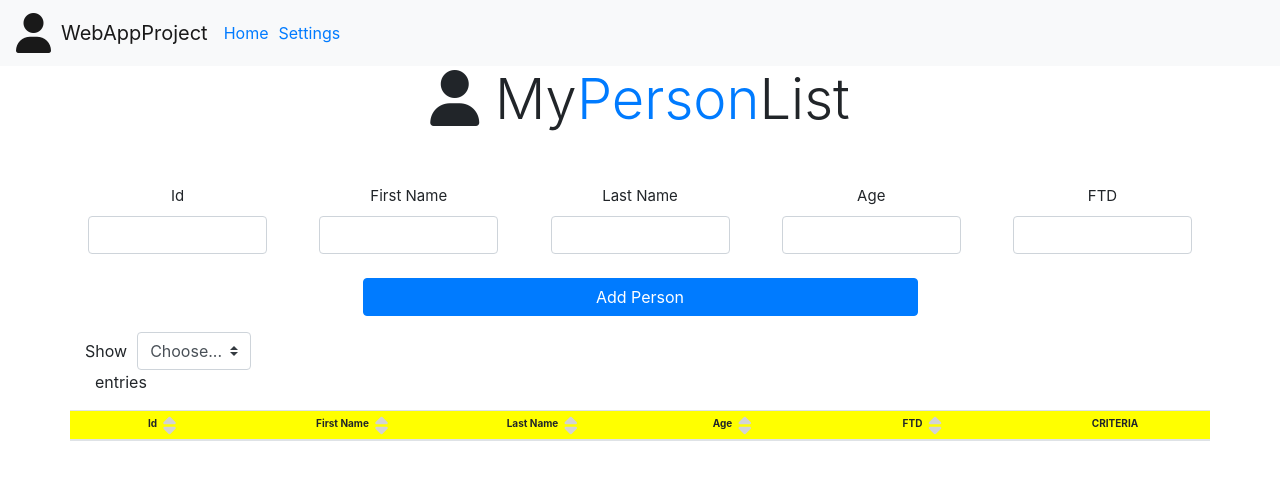
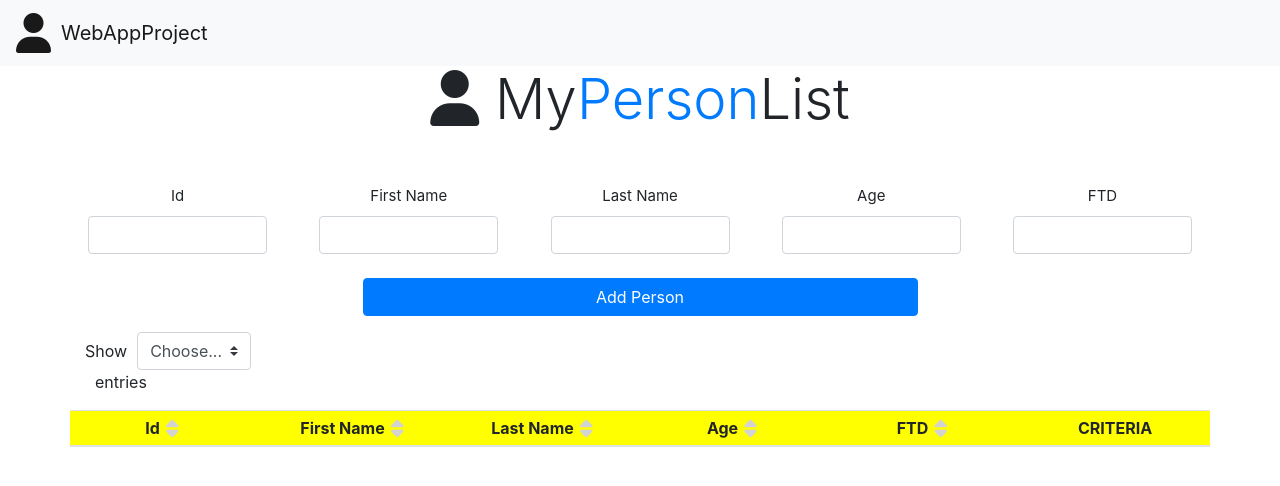
Before and after one commit to oNionUxx/Person-List-Web-App, a PHP site: page / in a window 1280 px wide. Shown: the top 486 px of the page. Run offline with PHP 8.4, Linux system fonts and the light colour scheme; lists and menus that the app fills with data are empty; some libraries are stand-ins or nearby versions.

Commit message:
update person list project

```diff
--- a/home.html
+++ b/home.html
@@ -33,14 +33,6 @@
           <i class="fas fa-user"></i>
           <div class="text">WebAppProject</div>
         </a>
-        <ul class="navigation-links">
-          <li class="navigation-link">
-            <a href="#">Home</a>
-          </li>
-          <li class="navigation-link">
-            <a href="#">Settings</a>
-          </li>
-        </ul>
       </nav>
     </header>
 
--- a/style.css
+++ b/style.css
@@ -86,6 +86,8 @@ table .icons {
   justify-content: space-evenly
 }
 
+table th {}
+
 table thead tr th i {
   color: #D3D3D3;
   height: 18px !important;
@@ -99,7 +101,7 @@ table thead tr th.col-2 {
   /* border: 1px solid grey; */
   text-align: center;
   flex-grow: 1;
-  font-size: 10px;
+  font-size: 16px;
 }
 
 .active-row {
@@ -133,6 +135,12 @@ table input {
   display: flex;
   align-items: center;
   width: 20%;
+}
+
+table div {
+  display: flex;
+  justify-content: center;
+  align-items: center;
 }
 
 div.show {
```
